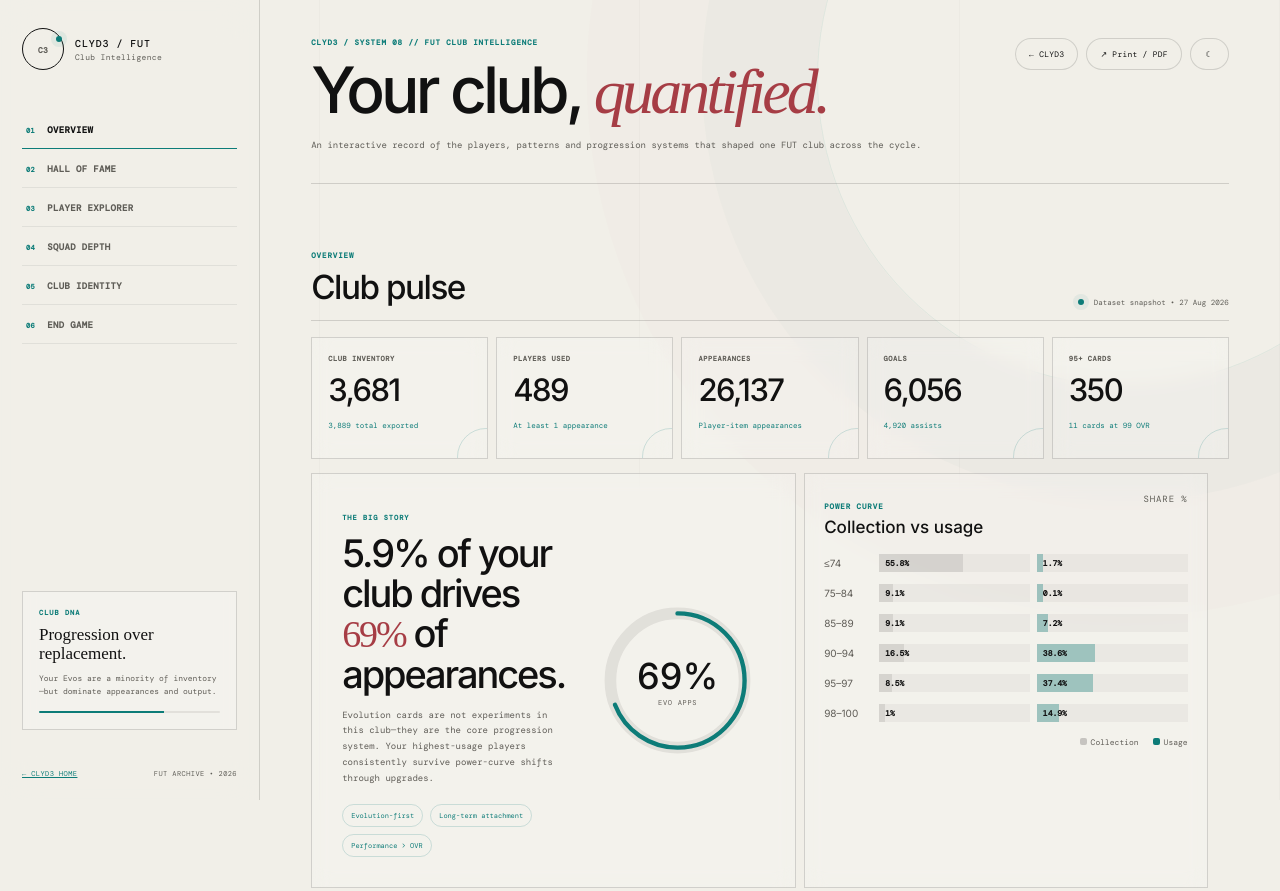
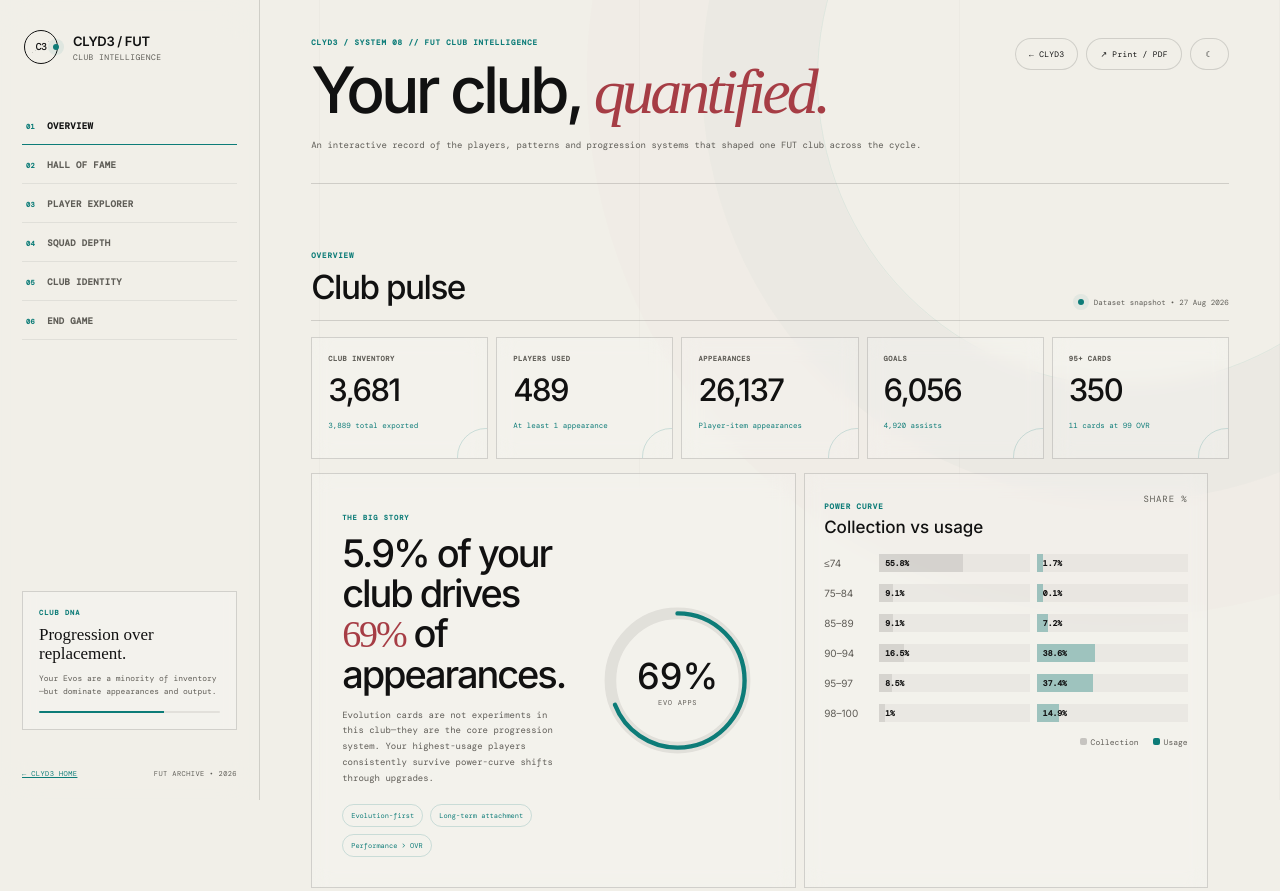
Before and after one commit to mukanzi/clyd3-site, a plain HTML site: page fut/index.html in a window 1280 px wide. Shown: the top 891 px of the page. Drawn offline with nearby package versions, Linux system fonts and the light colour scheme; a web font is replaced by a local one.

Commit message:
Load shared CLYD3 logo on FUT page

```diff
--- a/fut/index.html
+++ b/fut/index.html
@@ -10,6 +10,7 @@
   <link href="https://fonts.googleapis.com/css2?family=DM+Mono:wght@300;400;500&family=Inter:wght@400;500;600&family=Libre+Caslon+Display&display=swap" rel="stylesheet">
   <link rel="stylesheet" href="styles.css">
   <link rel="stylesheet" href="clyd3.css">
+  <link rel="stylesheet" href="../css/subpage-brand.css?v=1">
 </head>
 <body>
 <div class="app">
```
